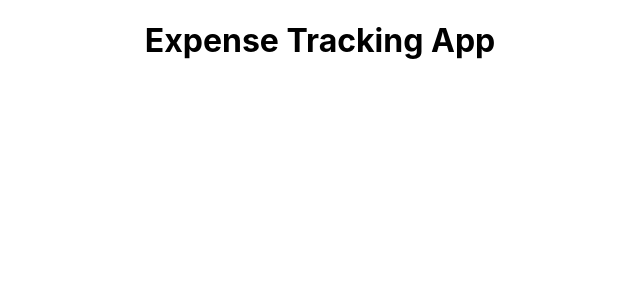
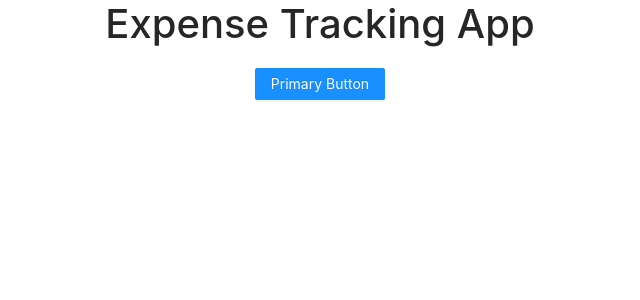
Before and after one commit to josue-belacy/Expense-Tracker, a React (Create React App) app in the folder client/: page / in a window 1280 px wide. Shown: the top 300 px of the page, without its empty margins (320-960 px from the left). Built offline with nearby package versions, Linux system fonts and the light colour scheme.

Commit message:
Folder Structure, NPM Modules

```diff
--- a/client/package.json
+++ b/client/package.json
@@ -6,9 +6,15 @@
     "@testing-library/jest-dom": "^5.16.4",
     "@testing-library/react": "^13.2.0",
     "@testing-library/user-event": "^13.5.0",
+    "antd": "^4.20.6",
+    "aos": "^2.3.4",
+    "axios": "^0.27.2",
     "react": "^18.1.0",
     "react-dom": "^18.1.0",
+    "react-redux": "^8.0.2",
+    "react-router-dom": "^6.3.0",
     "react-scripts": "5.0.1",
+    "redux": "^4.2.0",
     "web-vitals": "^2.1.4"
   },
   "scripts": {
--- a/client/public/index.html
+++ b/client/public/index.html
@@ -10,34 +10,14 @@
       content="Web site created using create-react-app"
     />
     <link rel="apple-touch-icon" href="%PUBLIC_URL%/logo192.png" />
-    <!--
-      manifest.json provides metadata used when your web app is installed on a
-      user's mobile device or desktop. See https://developers.google.com/web/fundamentals/web-app-manifest/
-    -->
+
     <link rel="manifest" href="%PUBLIC_URL%/manifest.json" />
-    <!--
-      Notice the use of %PUBLIC_URL% in the tags above.
-      It will be replaced with the URL of the `public` folder during the build.
-      Only files inside the `public` folder can be referenced from the HTML.
-
-      Unlike "/favicon.ico" or "favicon.ico", "%PUBLIC_URL%/favicon.ico" will
-      work correctly both with client-side routing and a non-root public URL.
-      Learn how to configure a non-root public URL by running `npm run build`.
-    -->
-    <title>React App</title>
+    <!-- CSS only -->
+<link href="https://cdn.jsdelivr.net/npm/bootstrap@5.2.0-beta1/dist/css/bootstrap.min.css" rel="stylesheet" integrity="sha384-0evHe/X+R7YkIZDRvuzKMRqM+OrBnVFBL6DOitfPri4tjfHxaWutUpFmBp4vmVor" crossorigin="anonymous">
+    <title>Expense Tracking App</title>
   </head>
   <body>
     <noscript>You need to enable JavaScript to run this app.</noscript>
     <div id="root"></div>
-    <!--
-      This HTML file is a template.
-      If you open it directly in the browser, you will see an empty page.
-
-      You can add webfonts, meta tags, or analytics to this file.
-      The build step will place the bundled scripts into the <body> tag.
-
-      To begin the development, run `npm start` or `yarn start`.
-      To create a production bundle, use `npm run build` or `yarn build`.
-    -->
   </body>
 </html>
--- a/client/src/App.js
+++ b/client/src/App.js
@@ -1,10 +1,13 @@
 import logo from './logo.svg';
 import './App.css';
+import 'antd/dist/antd.css'
+import {Button} from 'antd'
 
 function App() {
   return (
     <div className="App">
       <h1>Expense Tracking App</h1>
+      <Button type="primary">Primary Button</Button>
     </div>
   );
 }
```
Also changed, not shown: 1 other file (tests, documents, lock files or other folders).
